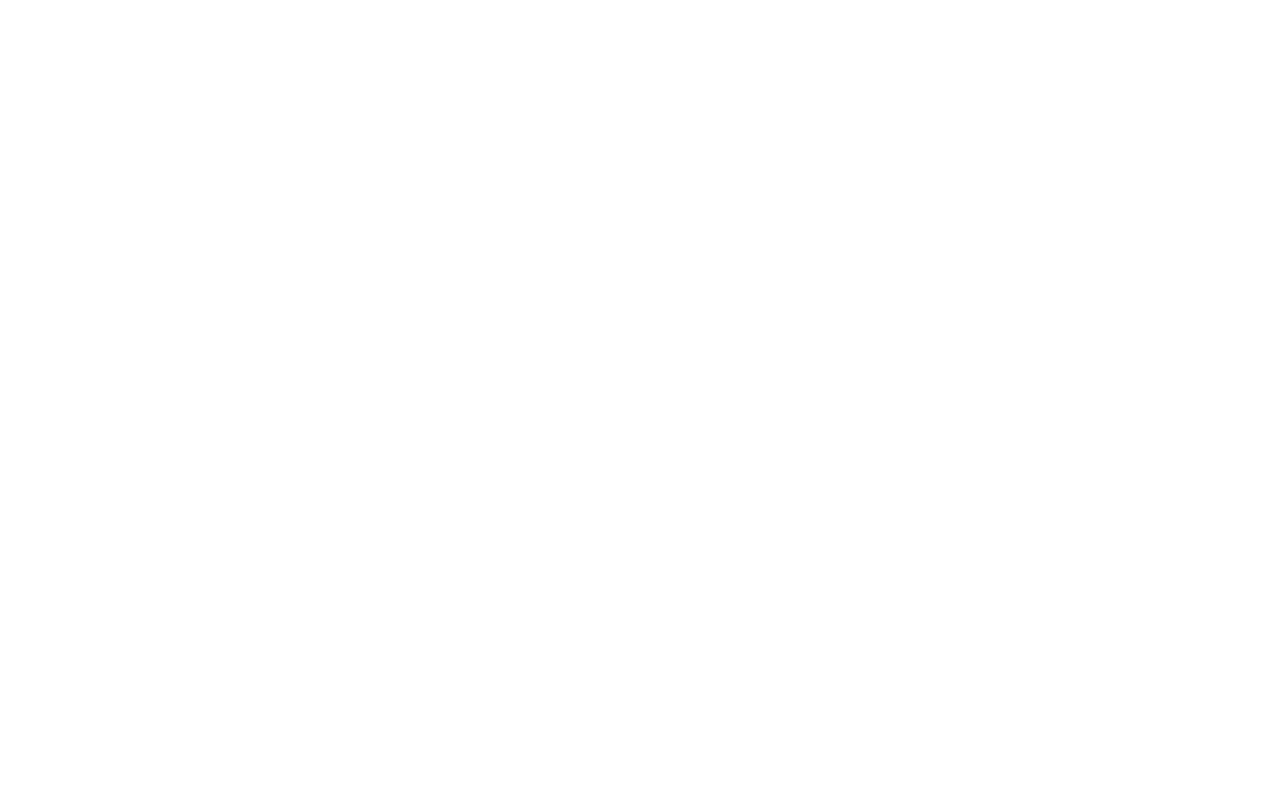
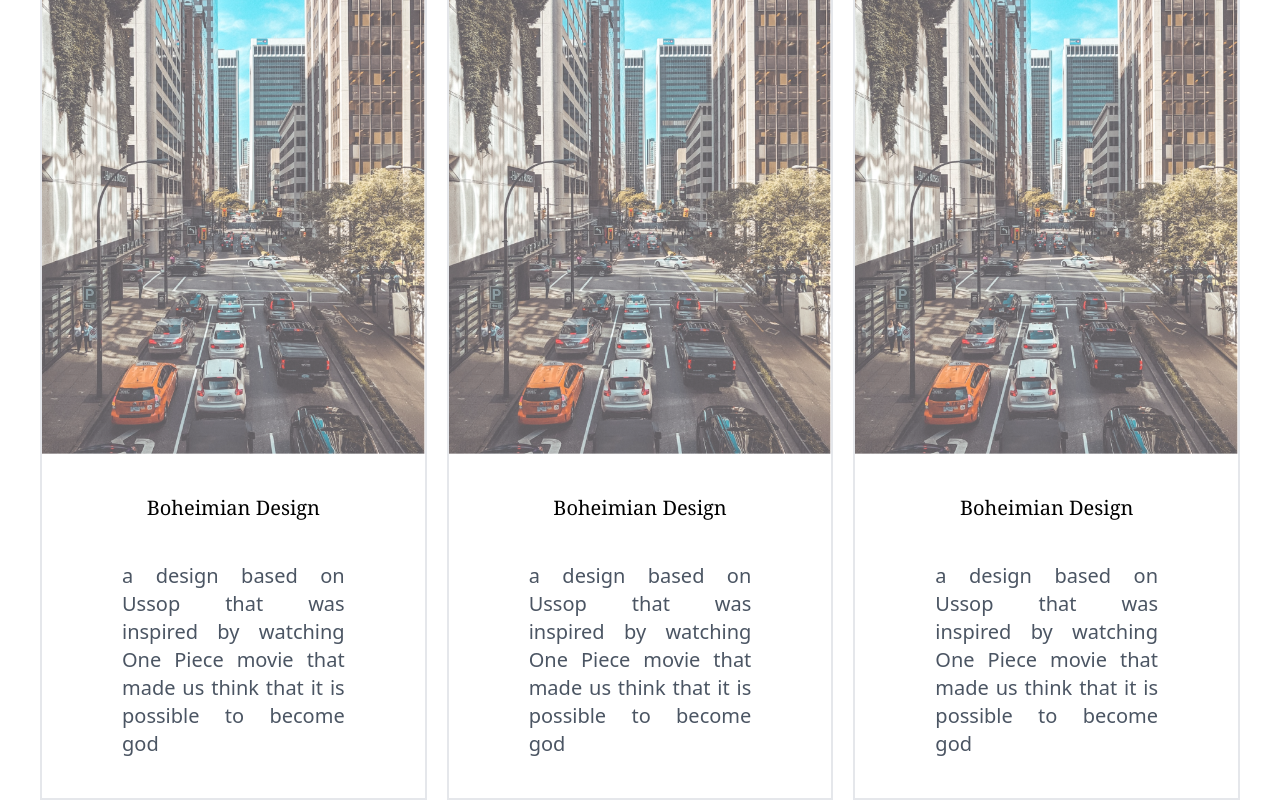
Before and after one commit to apress2015/apress2015.github.io, a React (Create React App) app: page /boheimian in a window 1280 px wide. Shown: the part 326-1126 px from the top of the page. Before the commit the page ends 800 px from the top, so only its background shows below. Built offline with nearby package versions, Linux system fonts and the light colour scheme; a web font is replaced by a local one.

Commit message:
feat: customize StyleCard and add pic, title, body

```diff
--- a/src/components/Boheimian/index.jsx
+++ b/src/components/Boheimian/index.jsx
@@ -5,13 +5,43 @@
   return (
     <div className="flex justify-between px-10 gap-5">
       <a className="w-full" href="/boheimian/style1">
-        <StyleCard styleName="Boheimian Style 1" />
+        <StyleCard
+          styleName="Boheimian Style 1"
+          title="Boheimian Design"
+          body="a design based on Ussop that was inspired by watching One Piece movie that made us think that it is possible to become god"
+        >
+          <img
+            className="w-[400px] "
+            src="/media/city/1.png"
+            alt="Boheimian Style 1"
+          />
+        </StyleCard>
       </a>
       <a className="w-full" href="/boheimian/style2">
-        <StyleCard styleName="Boheimian Style 2" />
+        <StyleCard
+          styleName="Boheimian Style 2"
+          title="Boheimian Design"
+          body="a design based on Ussop that was inspired by watching One Piece movie that made us think that it is possible to become god"
+        >
+          <img
+            className="w-[400px] "
+            src="/media/city/1.png"
+            alt="Boheimian Style 2"
+          />
+        </StyleCard>
       </a>
       <a className="w-full" href="/boheimian/style3">
-        <StyleCard styleName="Boheimian Style 3" />
+        <StyleCard
+          styleName="Boheimian Style 3"
+          title="Boheimian Design"
+          body="a design based on Ussop that was inspired by watching One Piece movie that made us think that it is possible to become god"
+        >
+          <img
+            className="w-[400px] "
+            src="/media/city/1.png"
+            alt="Boheimian Style 2"
+          />
+        </StyleCard>
       </a>
     </div>
   );
--- a/src/components/Classic/index.jsx
+++ b/src/components/Classic/index.jsx
@@ -5,13 +5,43 @@
   return (
     <div className="flex justify-between px-10 gap-5">
       <a className="w-full" href="/classic/style1">
-        <StyleCard styleName="Classic Style 1" />
+        <StyleCard
+          styleName="Classic Style 1"
+          title="Classic Design"
+          body="a design based on Ussop that was inspired by watching One Piece movie that made us think that it is possible to become god"
+        >
+          <img
+            className="w-[400px] "
+            src="/media/city/1.png"
+            alt="Classic Style 1"
+          />
+        </StyleCard>
       </a>
       <a className="w-full" href="/classic/style2">
-        <StyleCard styleName="Classic Style 2" />
+        <StyleCard
+          styleName="Classic Style 2"
+          title="Classic Design"
+          body="a design based on Ussop that was inspired by watching One Piece movie that made us think that it is possible to become god"
+        >
+          <img
+            className="w-[400px] "
+            src="/media/city/1.png"
+            alt="Classic Style 1"
+          />
+        </StyleCard>
       </a>
       <a className="w-full" href="/classic/style3">
-        <StyleCard styleName="Classic Style 3" />
+        <StyleCard
+          styleName="Classic Style 3"
+          title="Classic Design"
+          body="a design based on Ussop that was inspired by watching One Piece movie that made us think that it is possible to become god"
+        >
+          <img
+            className="w-[400px] "
+            src="/media/city/1.png"
+            alt="Classic Style 1"
+          />
+        </StyleCard>
       </a>
     </div>
   );
--- a/src/components/Home/index.jsx
+++ b/src/components/Home/index.jsx
@@ -5,13 +5,43 @@
   return (
     <div className="flex justify-between px-10 gap-5">
       <a className="w-full" href="/boheimian">
-        <StyleCard styleName="Boheimian Design" />
+        <StyleCard
+          styleName="Boheimian Design"
+          title="Boheimian Design"
+          body="a design based on Ussop that was inspired by watching One Piece movie that made us think that it is possible to become god"
+        >
+          <img
+            className="w-[400px] "
+            src="/media/city/1.png"
+            alt="Boheimian Design"
+          />
+        </StyleCard>
       </a>
       <a className="w-full" href="/classic">
-        <StyleCard styleName="Classic Design" />
+        <StyleCard
+          styleName="Classic Design"
+          title="Classic Design"
+          body="a design based on Ussop that was inspired by watching One Piece movie that made us think that it is possible to become god"
+        >
+          <img
+            className="w-[400px] "
+            src="/media/city/1.png"
+            alt="Classic Design"
+          />
+        </StyleCard>
       </a>
       <a className="w-full" href="/modern">
-        <StyleCard styleName="Modern Design" />
+        <StyleCard
+          styleName="Modern Design"
+          title="Modern Design"
+          body="a design based on Ussop that was inspired by watching One Piece movie that made us think that it is possible to become god"
+        >
+          <img
+            className="w-[400px] "
+            src="/media/city/1.png"
+            alt="Modern Design"
+          />
+        </StyleCard>
       </a>
     </div>
   );
--- a/src/components/Modern/index.jsx
+++ b/src/components/Modern/index.jsx
@@ -5,13 +5,43 @@
   return (
     <div className="flex justify-between px-10 gap-5">
       <a className="w-full" href="/modern/style1">
-        <StyleCard styleName="Modern Style 1" />
+        <StyleCard
+          styleName="Modern Style 1"
+          title="Modern Design"
+          body="a design based on Ussop that was inspired by watching One Piece movie that made us think that it is possible to become god"
+        >
+          <img
+            className="w-[400px] "
+            src="/media/city/1.png"
+            alt="Modern Style 1"
+          />
+        </StyleCard>
       </a>
       <a className="w-full" href="/modern/style2">
-        <StyleCard styleName="Modern Style 2" />
+        <StyleCard
+          styleName="Modern Style 2"
+          title="Modern Design"
+          body="a design based on Ussop that was inspired by watching One Piece movie that made us think that it is possible to become god"
+        >
+          <img
+            className="w-[400px] "
+            src="/media/city/1.png"
+            alt="Modern Style 1"
+          />
+        </StyleCard>
       </a>
       <a className="w-full" href="/modern/style3">
-        <StyleCard styleName="Modern Style 3" />
+        <StyleCard
+          styleName="Modern Style 3"
+          title="Modern Design"
+          body="a design based on Ussop that was inspired by watching One Piece movie that made us think that it is possible to become god"
+        >
+          <img
+            className="w-[400px] "
+            src="/media/city/1.png"
+            alt="Modern Style 1"
+          />
+        </StyleCard>
       </a>
     </div>
   );
--- a/src/components/StyleCard/index.jsx
+++ b/src/components/StyleCard/index.jsx
@@ -3,7 +3,12 @@
 const StyleCard = (props) => {
   return (
     <div className="flex flex-col items-center w-full border-2">
-      <h2 className="py-10 text-2xl font-sans">{props.styleName}</h2>
+      <h2 className="py-10 text-2xl font-sans font-bold">{props.styleName}</h2>
+      {props.children}
+      <h3 className="py-10 text-xl font-serif">{props.title}</h3>
+      <p className="px-20 pb-10 text-xl font-sans text-justify text-gray-600">
+        {props.body}
+      </p>
     </div>
   );
 };
--- a/src/index.css
+++ b/src/index.css
@@ -992,6 +992,10 @@
   height: 100%;
 }
 
+.h-\[100\] {
+  height: 100;
+}
+
 .min-h-\[300px\] {
   min-height: 300px;
 }
@@ -1042,6 +1046,14 @@
 
 .w-screen {
   width: 100vw;
+}
+
+.w-\[200px\] {
+  width: 200px;
+}
+
+.w-\[400px\] {
+  width: 400px;
 }
 
 .min-w-\[150px\] {
@@ -1638,6 +1650,10 @@
   text-align: center;
 }
 
+.text-justify {
+  text-align: justify;
+}
+
 .font-serif {
   font-family: ui-serif, Georgia, Cambria, "Times New Roman", Times, serif;
 }
@@ -1875,6 +1891,11 @@
 .text-white {
   --tw-text-opacity: 1;
   color: rgb(255 255 255 / var(--tw-text-opacity));
+}
+
+.text-gray-600 {
+  --tw-text-opacity: 1;
+  color: rgb(75 85 99 / var(--tw-text-opacity));
 }
 
 .placeholder-\[\#363853\]::placeholder {
```
